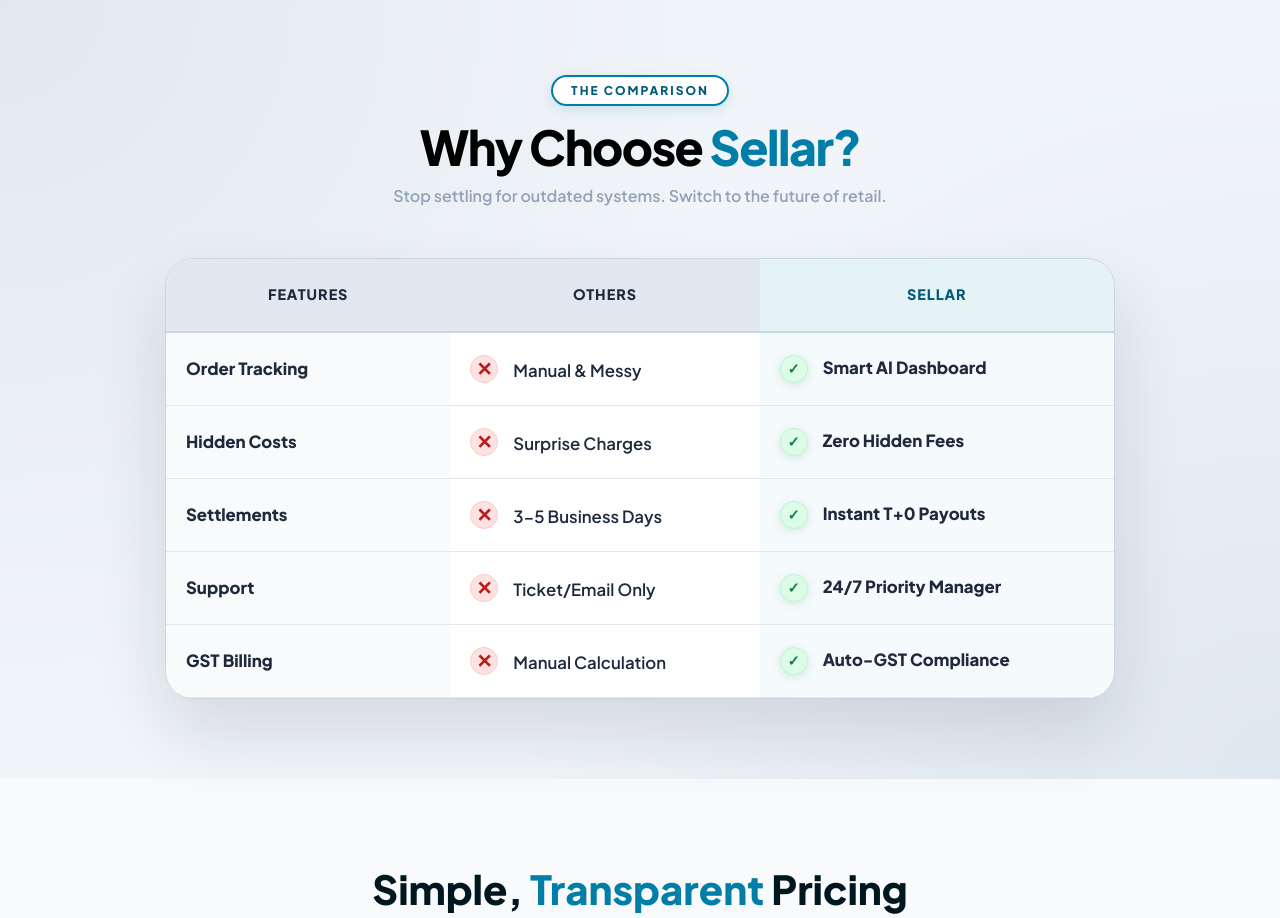
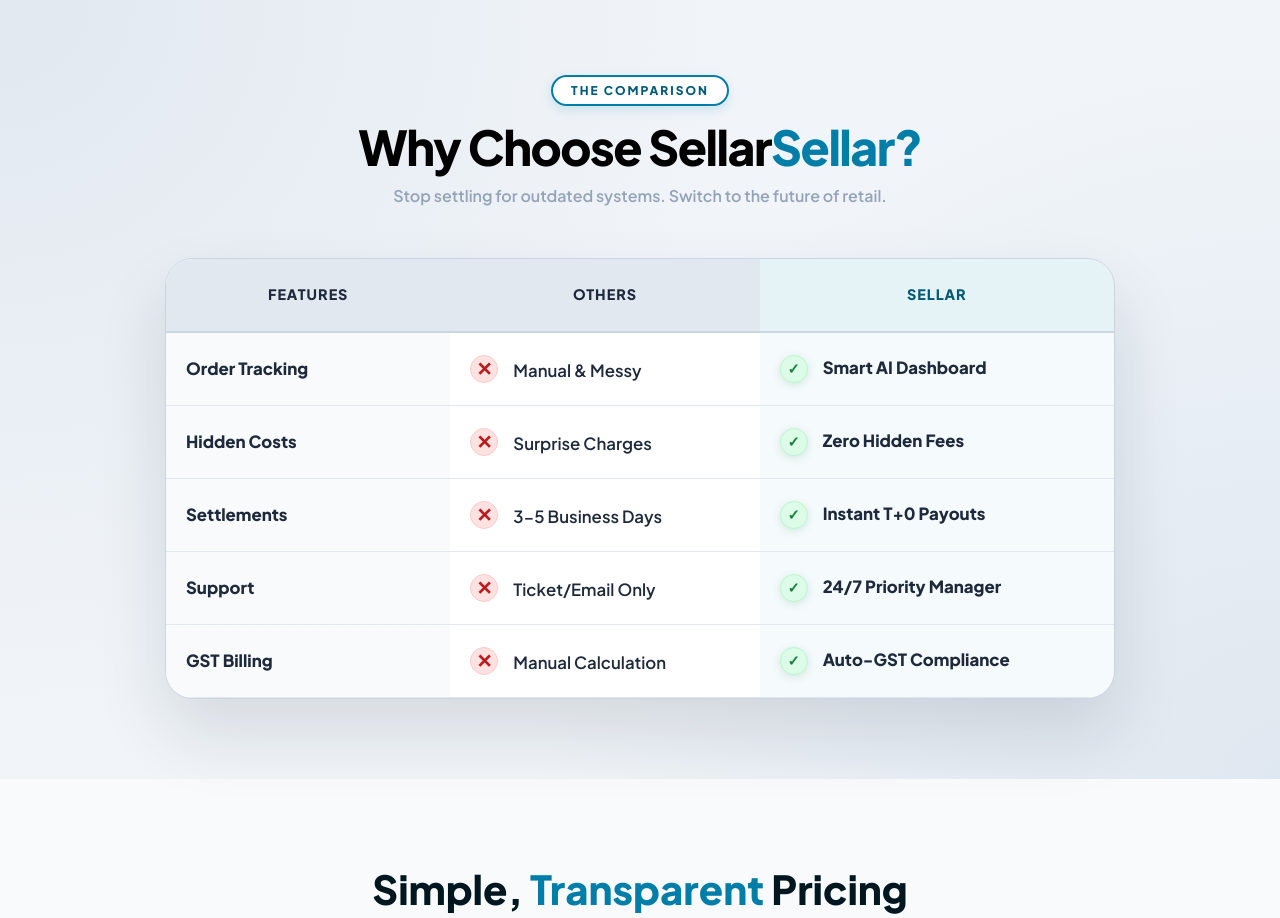
Before and after one commit to imPankaj1922003/Sellar-Portfolio-Website, a React (Vite) app: page / in a window 1280 px wide. Shown: the part 2940-3858 px from the top of the page. Built offline with nearby package versions, Linux system fonts and the light colour scheme.

Commit message:
Heading change

```diff
--- a/src/components/WhySellar/WhySellar.jsx
+++ b/src/components/WhySellar/WhySellar.jsx
@@ -15,7 +15,7 @@
             <div className="why-sellar-container">
                 <div className="header-content">
                     <span className="premium-tag">THE COMPARISON</span>
-                    <h2 className="section-h2">Why Choose <span className="blue-brand">Sellar?</span></h2>
+                    <h2 className="section-h2">Why Choose Sellar<span className="blue-brand">Sellar?</span></h2>
                     <p className="section-p">Stop settling for outdated systems. Switch to the future of retail.</p>
                 </div>
 
```
